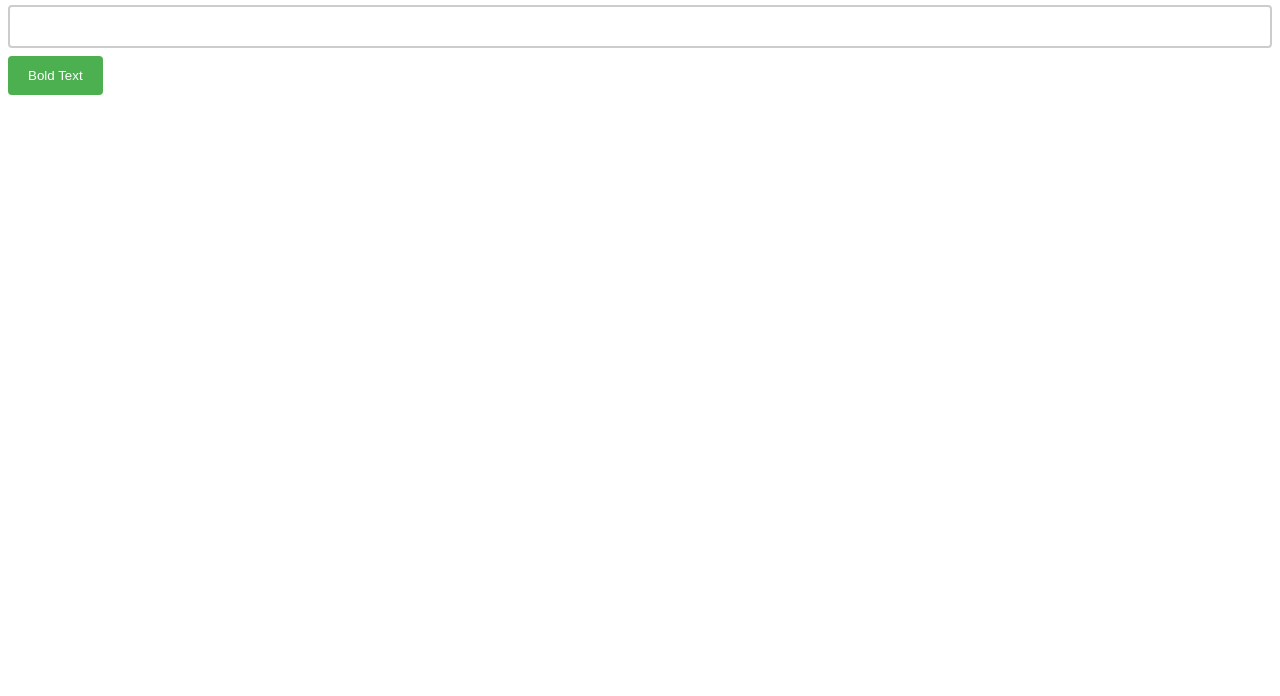
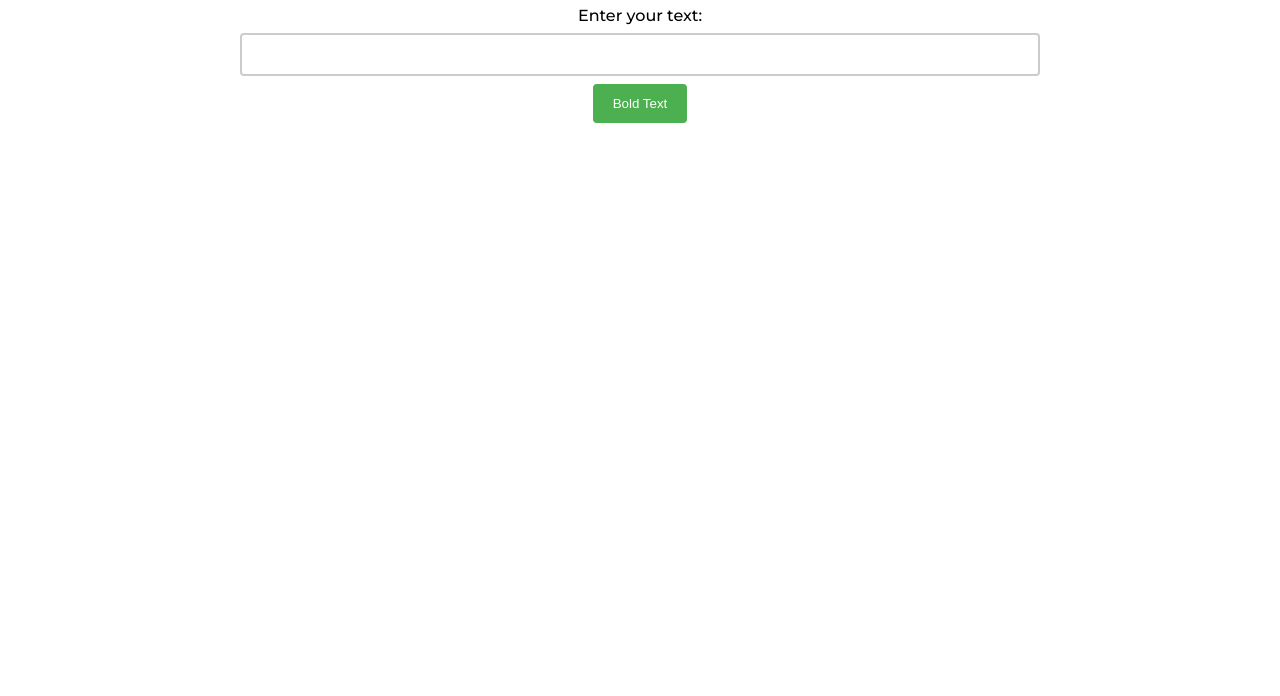
Before and after one commit to Spelljinxer/text-bolder, a plain HTML site: page index.html in a window 1280 px wide. Shown: the part 104-800 px from the top of the page. Drawn offline with Linux system fonts and the light colour scheme; a web font is replaced by a local one.

Commit message:
centered

```diff
--- a/bold_text.js
+++ b/bold_text.js
@@ -5,7 +5,11 @@ function boldText(event) {
   let words = inputText.split(" ");
 
   for (let i = 0; i < words.length; i++) {
-    if (words[i].length > 2) {
+    if (words[i].length === 1) {
+      words[i] = "<span class='bold'>" + words[i] + "</span>";
+    } else if (words[i].length === 2) {
+      words[i] = "<span class='bold'>" + words[i][0] + "</span>" + words[i][1];
+    } else {
       let numToBold = Math.floor(Math.random() * (words[i].length - 1)) + 1;
       words[i] = "<span class='bold'>" + words[i].substring(0, numToBold) + "</span>" + words[i].substring(numToBold);
     }
--- a/index.html
+++ b/index.html
@@ -4,12 +4,10 @@
   <meta charset="utf-8">
   <title>Bold Text</title>
   <link rel="stylesheet" href="./style.css">
-  <style>
-
-  </style>
 </head>
 <body>
-  <h1>Bold Text</h1>
+  <div class="container">
+    <h1>Text Bolder</h1>
     <form>
       <label for="text-input">Enter your text:</label>
       <br>
@@ -19,6 +17,7 @@
     </form>
     <br>
     <div id="output"></div>
+  </div>
   <script src="bold_text.js"></script>
 </body>
 </html>
--- a/style.css
+++ b/style.css
@@ -1,4 +1,3 @@
-
 @import url('https://fonts.googleapis.com/css2?family=Montserrat:wght@500&display=swap');
 @import url('https://fonts.googleapis.com/css2?family=Montserrat:ital,wght@1,500&display=swap');
 @import url('https://fonts.googleapis.com/css2?family=JetBrains+Mono&display=swap');
@@ -6,8 +5,15 @@
 @import url(//fonts.googleapis.com/earlyaccess/nikukyu.css);
 @import url('https://fonts.googleapis.com/css2?family=M+PLUS+Rounded+1c:wght@500;800&display=swap');
 
-:root{
+:root {
   font-family: 'Montserrat', sans-serif;
+}
+
+.container {
+  max-width: 800px;
+  margin: 0 auto;
+  padding: 20px;
+  text-align: center;
 }
 
 input[type="text"] {
@@ -28,7 +34,14 @@ input[type="text"] {
   cursor: pointer;
 }
 
-
 .bold {
   font-weight: bold;
+  white-space: pre-wrap;
 }
+
+#output {
+  margin-top: 20px;
+  padding: 10px;
+  /* border: 2px solid #ccc;
+  border-radius: 4px; */
+}
```
Lines whose indentation alone changed are shown as unchanged.
